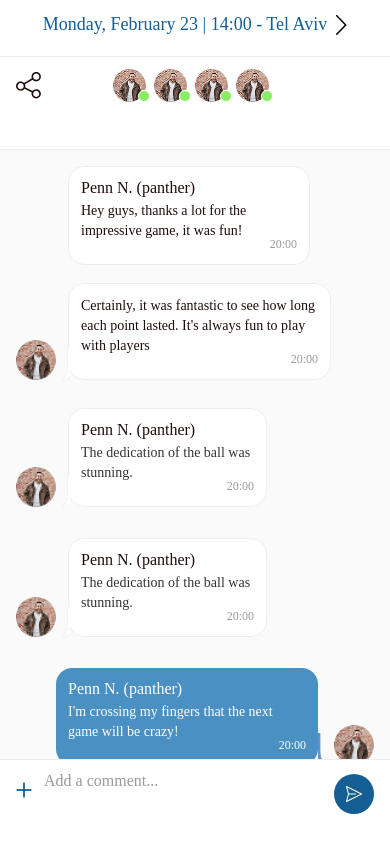
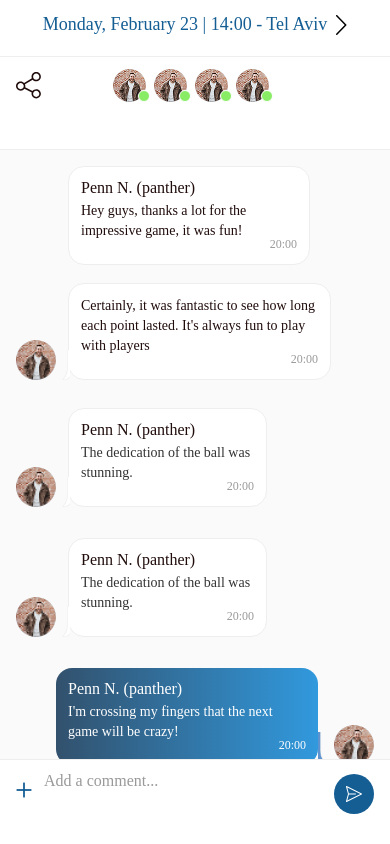
Before and after one commit to suckib/game-news-react-native-app, a React Native app: screen /Chat in a window 390 px wide. Built offline with nearby package versions, Linux system fonts and the light colour scheme.

Commit message:
chat page done

```diff
--- a/src/pages/chat.jsx
+++ b/src/pages/chat.jsx
@@ -1,6 +1,7 @@
 import React, { useState } from 'react';
 import { View, Text, ScrollView, TouchableOpacity, TextInput, Image } from 'react-native';
 import Svg, { Path, G, Defs, ClipPath, Rect } from 'react-native-svg';
+import { LinearGradient } from 'expo-linear-gradient';
 
 const Chat = ({ navigation }) => {
   const [message, setMessage] = useState('');
@@ -200,7 +201,16 @@ const Chat = ({ navigation }) => {
               />
             </View>
             <View className="flex-1 mr-12 right-2">
-              <View className="bg-[#4A90C2] rounded-2xl p-3 ml-12">
+              <LinearGradient
+                colors={['#32516D', '#3199DD']}
+                start={{ x: 0, y: 0 }}
+                end={{ x: 1, y: 0 }}
+                style={{
+                  borderRadius: 16,
+                  padding: 12,
+                  marginLeft: 48
+                }}
+              >
                 <Text className="font-medium mb-1" style={{ fontFamily: 'Rubik', fontWeight: '500', fontSize: 16, color: '#fff' }}>
                   Penn N. (panther)
                 </Text>
@@ -212,8 +222,8 @@ const Chat = ({ navigation }) => {
                     20:00
                   </Text>
                 </View>
-              </View>
-              <View className="absolute w-[19.5px] h-[30px] bottom-0 -right-4 mr-[3px] mb-[2px]">
+              </LinearGradient>
+              <View className="absolute w-[19.5px] h-[30px] bottom-0 -right-4 mr-[3px] mb-[3px]">
                 <Image
                     source={require('../assets/edge2.png')}
                     className="w-full h-full"
```
